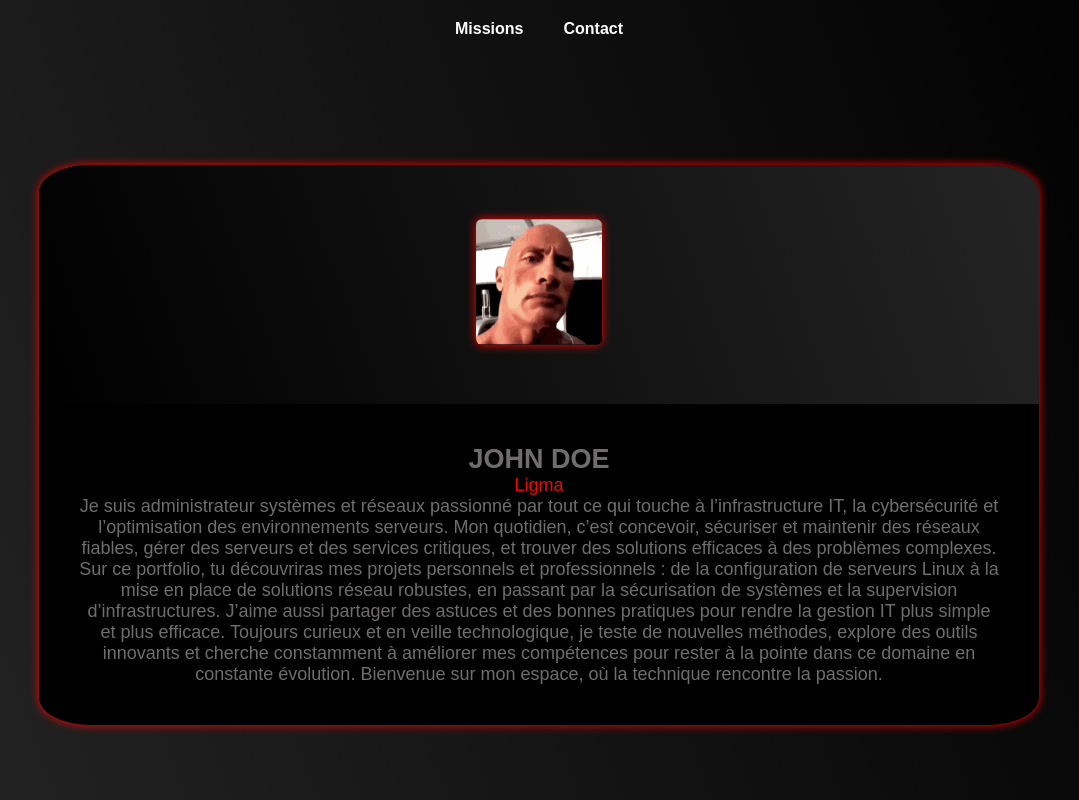
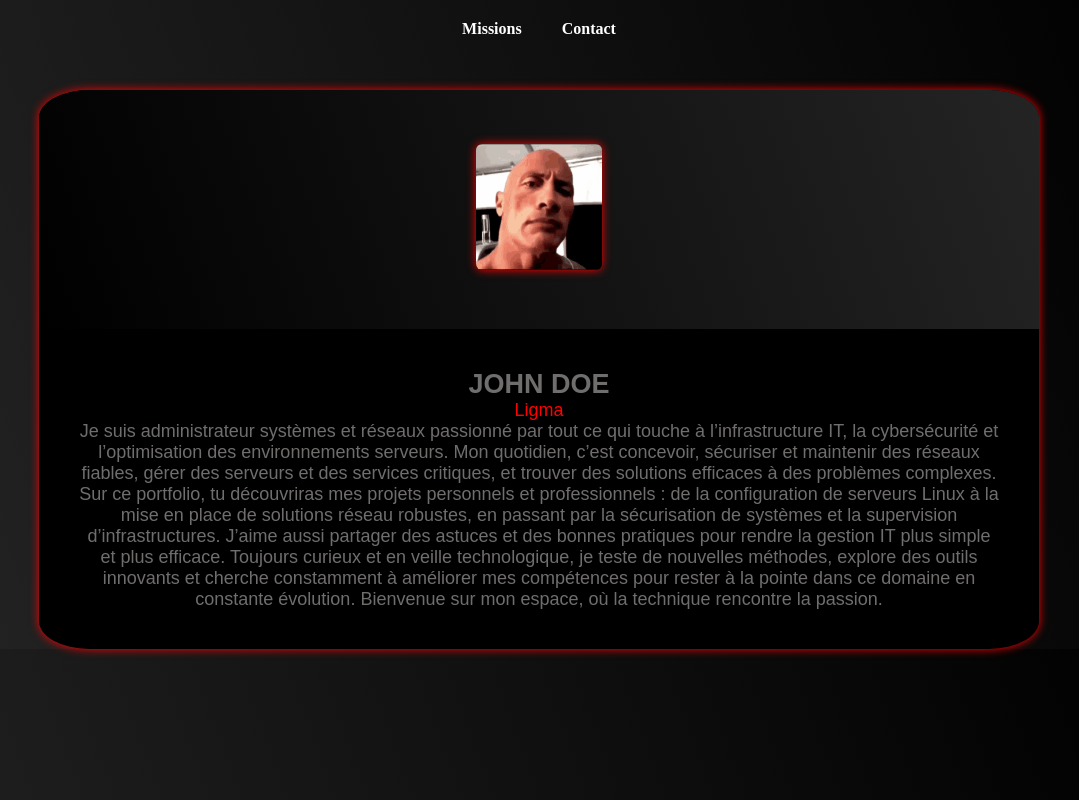
Before and after one commit to Solaz16/HTML, a plain HTML site: page index.html in a window 1280 px wide. Shown: the whole page, without its empty margins (101-1180 px from the left). Drawn offline with Linux system fonts and the light colour scheme.

Commit message:
css correction

```diff
--- a/css/style.css
+++ b/css/style.css
@@ -6,7 +6,7 @@
 
 /* Assigning all the same properties to the body */
 body{
-    height: 100vh;
+
     display: flex;
     justify-content: center;
     background-image: linear-gradient(70deg,#242424,#000000);
@@ -17,7 +17,7 @@ body{
 
 /* Police globale pour cohérence */
 body, html {
-    font-family: 'Wingdings', 'Segoe UI Symbol', 'Arial', sans-serif;
+    font-family:Segoe UI Symbol', 'Arial', sans-serif;
 }
 
 .container{
@@ -27,7 +27,7 @@ body, html {
     border-radius: 5%;
     text-align: center;
     /* Wingdings peut ne pas être installé sur tous les systèmes. Ajouter des fallbacks. */
-    font-family: 'Wingdings', 'Segoe UI Symbol', 'Arial', sans-serif;
+    font-family:'Segoe UI Symbol', 'Arial', sans-serif;
     font-size: 18px;
     box-shadow:0 0px 10px rgb(255, 0, 0);
 }
```
